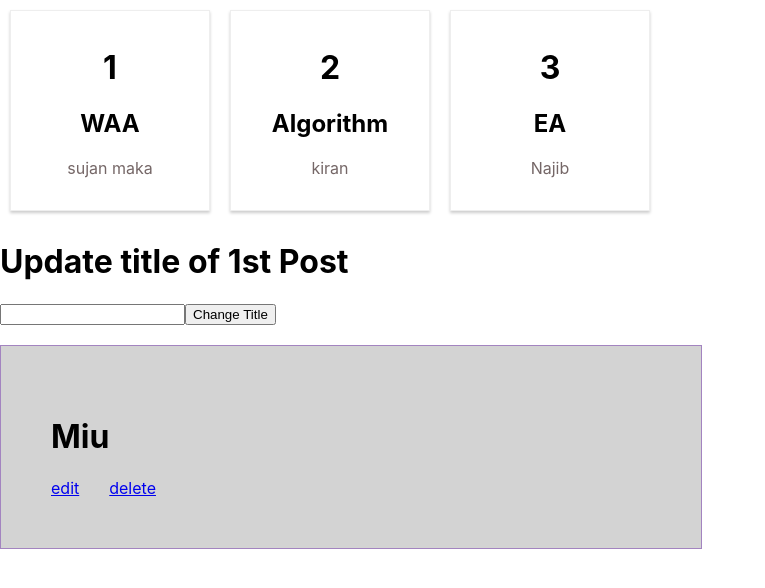
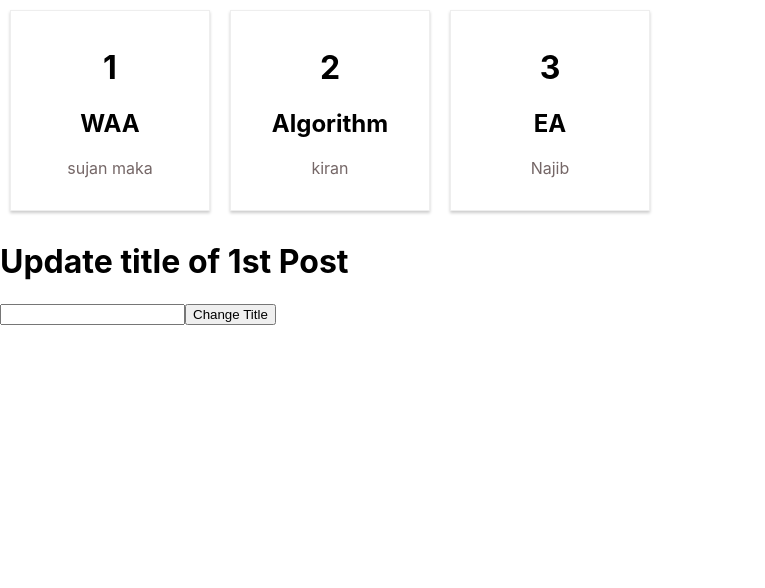
Before and after one commit to sujanmaka/cs545-fe, a React (Create React App) app: page / in a window 1280 px wide. Shown: the top 588 px of the page, without its empty margins (0-765 px from the left). Built offline with nearby package versions, Linux system fonts and the light colour scheme.

Commit message:
fix: add logic to show details

```diff
--- a/src/containers/Dashboard.js
+++ b/src/containers/Dashboard.js
@@ -29,8 +29,7 @@ const Dashboard = () => {
     title: "",
   });
 
-
-
+  const [showPostDetails, setShowPostDetails] = useState(false);
 
   const onChange = (events) => {
     const copy = { ...post };
@@ -39,17 +38,17 @@ const Dashboard = () => {
   };
 
   const changeButtonClicked = () => {
-
     const copy = { ...post };
-    console.log(copy)
+    console.log(copy);
     const copyPosts = [...posts];
     copyPosts[0].title = copy.title;
     setPosts(copyPosts);
   };
 
   const onPostClick = (post) => {
-      setPost(post);
-  }
+    setShowPostDetails(true);
+    setPost(post);
+  };
 
   return (
     <>
@@ -66,9 +65,7 @@ const Dashboard = () => {
         />
       </div>
       <br></br>
-      <div>
-        <PostDetail post={post}/>
-      </div>
+      <div>{showPostDetails ? <PostDetail post={post} /> : null}</div>
     </>
   );
 };
```
